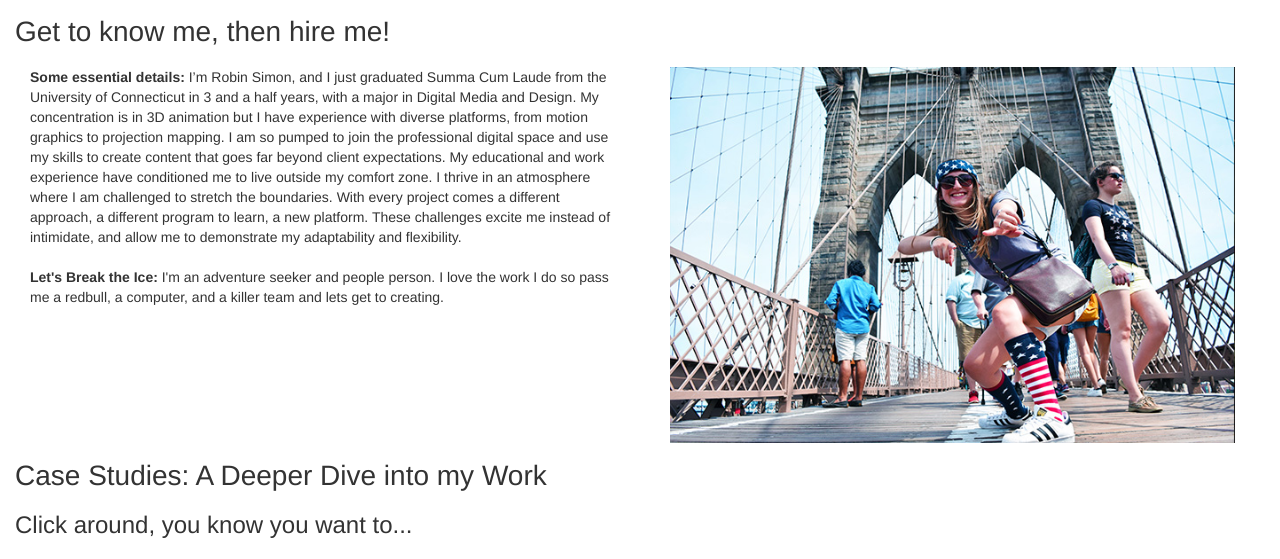
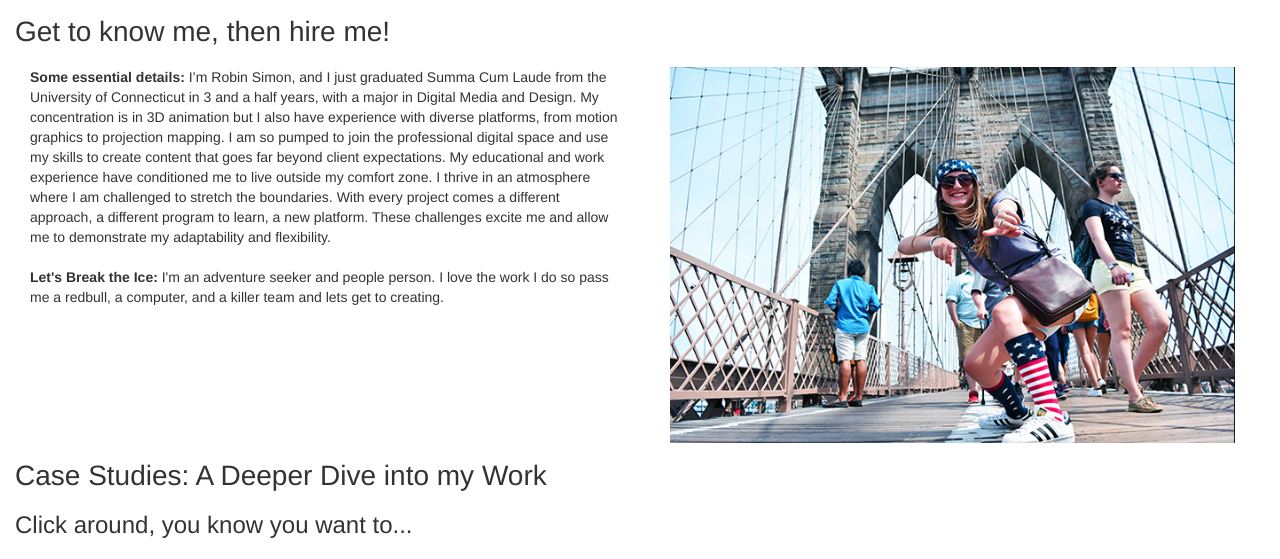
Before and after one commit to robinsimon96/robinsimon, a website built with webpack: page index.html in a window 1280 px wide. Shown: the part 241-800 px from the top of the page. Built offline with nearby package versions, Linux system fonts and the light colour scheme; files whose address does not match are found by name.

Commit message:
about update

```diff
--- a/index.html
+++ b/index.html
@@ -44,7 +44,7 @@
         <div id="about" class="clearfix">
             <div id="about-content" class="col-xs-12">
             <h1 data-aos="fade-up">Get to know me, then hire me!</h1>
-                <p data-aos="fade-up" class="col-xs-12 col-md-12 col-lg-6"><strong>Some essential details:</strong> I’m Robin Simon, and I just graduated Summa Cum Laude from the University of Connecticut in 3 and a half years, with a major in Digital Media and Design. My concentration is in 3D animation but I have experience with diverse platforms, from motion graphics to projection mapping. I am so pumped to join the professional digital space and use my skills to create content that goes far beyond client expectations. My educational and work experience have conditioned me to live outside my comfort zone. I thrive in an atmosphere where I am challenged to stretch the boundaries. With every project comes a different approach, a different program to learn, a new platform. These challenges excite me instead of intimidate, and allow me to demonstrate my adaptability and flexibility.
+                <p data-aos="fade-up" class="col-xs-12 col-md-12 col-lg-6"><strong>Some essential details:</strong> I’m Robin Simon, and I just graduated Summa Cum Laude from the University of Connecticut in 3 and a half years, with a major in Digital Media and Design. My concentration is in 3D animation but I also have experience with diverse platforms, from motion graphics to projection mapping. I am so pumped to join the professional digital space and use my skills to create content that goes far beyond client expectations. My educational and work experience have conditioned me to live outside my comfort zone. I thrive in an atmosphere where I am challenged to stretch the boundaries. With every project comes a different approach, a different program to learn, a new platform. These challenges excite me and allow me to demonstrate my adaptability and flexibility.
                 <br><br>
                 <strong>Let's Break the Ice:</strong> I'm an adventure seeker and people person. I love the work I do so pass me a redbull, a computer, and a killer team and lets get to creating.</p>
                 <div class="about-img col-xs-12 col-sm-12 col-md-12 col-lg-6">
```
